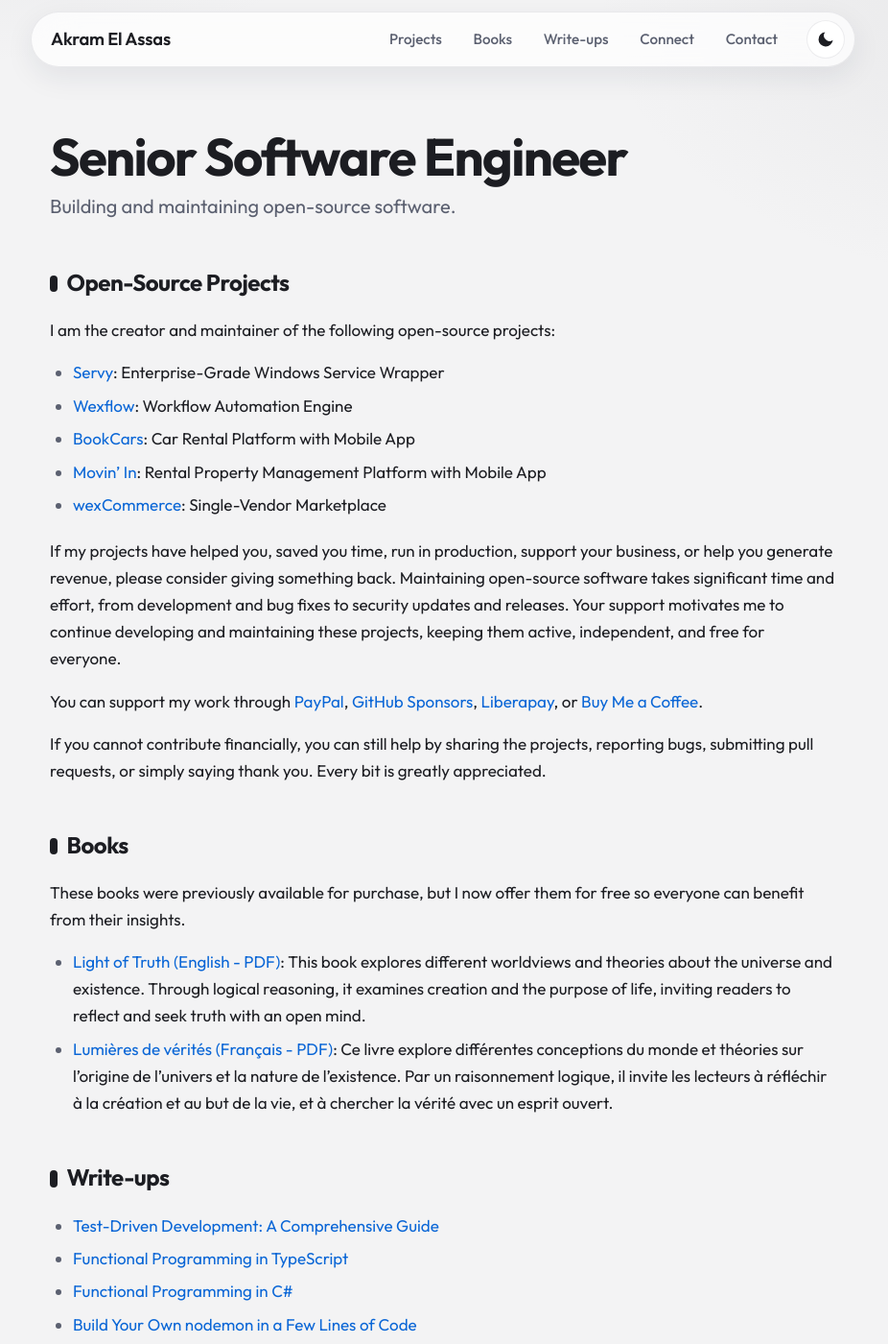
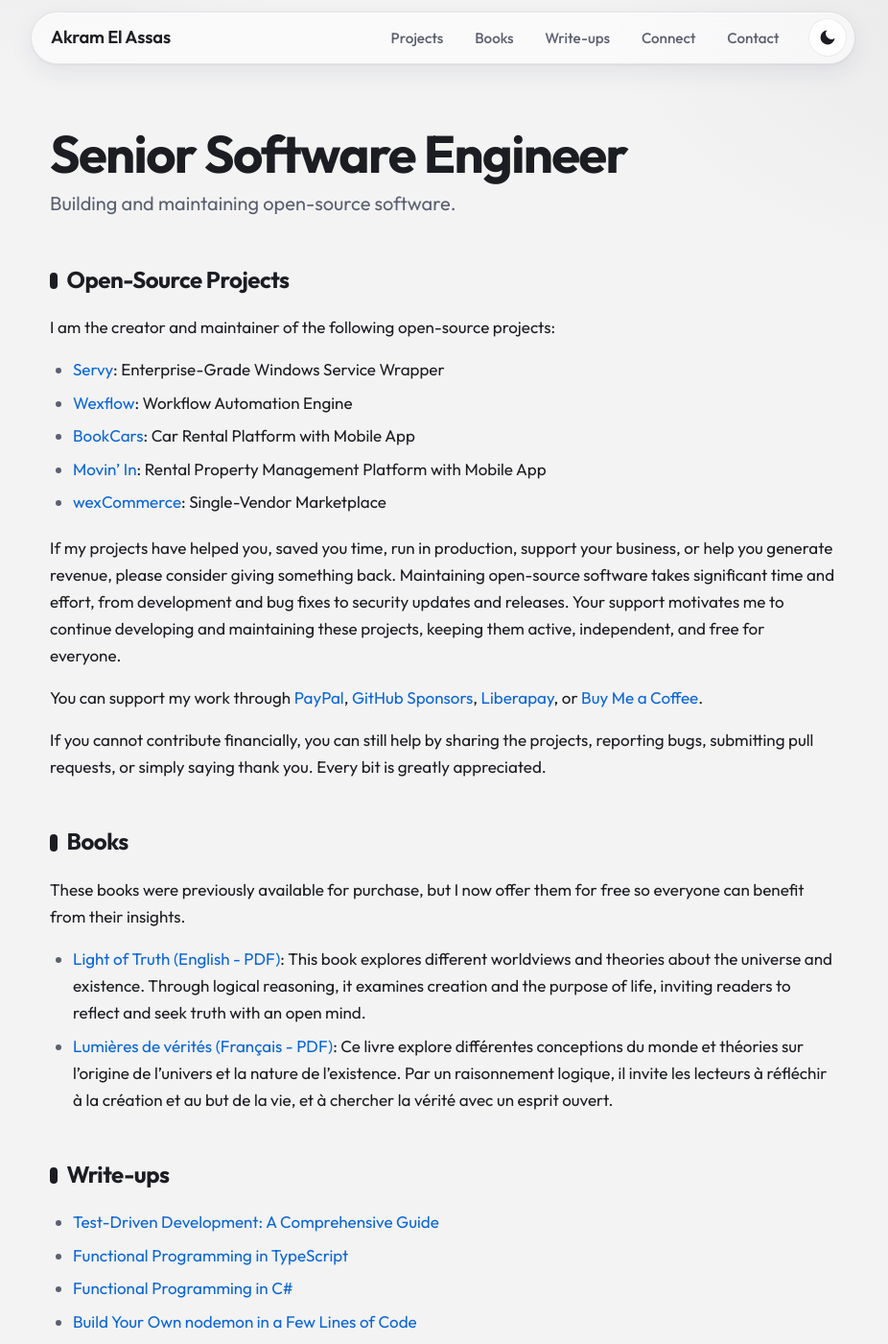
Before and after one commit to aelassas/aelassas.github.io, a Jekyll site: the page built from README.md, in a window 1280 px wide and 1400 px high. Shown: the whole window at 96% size, without its empty margins (178-1104 px from the left). Built offline with Jekyll 4.4.1, drawn with Linux system fonts in a browser that asks for light colours; our own code applies the rules of GitHub Pages for plain Markdown files.

Commit message:
feat: update header style

```diff
--- a/assets/css/style.css
+++ b/assets/css/style.css
@@ -43,6 +43,12 @@
   --glass-border: rgba(20, 24, 40, 0.08);
   --shadow: 0 10px 30px rgba(24, 32, 64, 0.08);
   --shadow-hover: 0 16px 40px rgba(24, 32, 64, 0.14);
+  --header-bg: rgba(255, 255, 255, 0.55);
+  --header-bg-fallback: rgba(255, 255, 255, 0.94);
+  --header-border: rgba(20, 24, 40, 0.1);
+  --header-highlight: rgba(255, 255, 255, 0.7);
+  --header-shadow: 0 1px 2px rgba(24, 32, 64, 0.06), 0 8px 24px rgba(24, 32, 64, 0.08);
+  --accent-tint: rgba(10, 102, 214, 0.1);
   --input-bg: rgba(255, 255, 255, 0.9);
   --input-border: rgba(20, 24, 40, 0.16);
   --focus-ring: rgba(10, 102, 214, 0.35);
@@ -66,6 +72,12 @@
   --glass-border: rgba(255, 255, 255, 0.09);
   --shadow: 0 10px 30px rgba(0, 0, 0, 0.45);
   --shadow-hover: 0 16px 40px rgba(0, 0, 0, 0.6);
+  --header-bg: rgba(30, 30, 36, 0.45);
+  --header-bg-fallback: rgba(24, 24, 30, 0.95);
+  --header-border: rgba(255, 255, 255, 0.12);
+  --header-highlight: rgba(255, 255, 255, 0.08);
+  --header-shadow: 0 1px 2px rgba(0, 0, 0, 0.4), 0 8px 24px rgba(0, 0, 0, 0.4);
+  --accent-tint: rgba(77, 163, 255, 0.16);
   --input-bg: rgba(255, 255, 255, 0.05);
   --input-border: rgba(255, 255, 255, 0.16);
   --focus-ring: rgba(77, 163, 255, 0.4);
@@ -151,13 +163,19 @@ a:hover {
   display: flex;
   align-items: center;
   gap: 1rem;
-  padding: 0.5rem 0.6rem 0.5rem 1.25rem;
-  background: var(--glass);
-  border: 1px solid var(--glass-border);
+  padding: 0.4rem 0.5rem 0.4rem 1.25rem;
+  background: var(--header-bg);
+  border: 1px solid var(--header-border);
   border-radius: 999px;
-  box-shadow: var(--shadow);
-  -webkit-backdrop-filter: blur(20px) saturate(160%);
-  backdrop-filter: blur(20px) saturate(160%);
+  box-shadow: inset 0 1px 0 var(--header-highlight), var(--header-shadow);
+  -webkit-backdrop-filter: blur(22px) saturate(180%);
+  backdrop-filter: blur(22px) saturate(180%);
+}
+
+@supports not ((backdrop-filter: blur(1px)) or (-webkit-backdrop-filter: blur(1px))) {
+  .site-header__inner {
+    background: var(--header-bg-fallback);
+  }
 }
 
 .brand {
@@ -192,12 +210,18 @@ a:hover {
   font-size: 0.95rem;
   font-weight: 500;
   white-space: nowrap;
+  transition: color 0.2s var(--ease), background-color 0.2s var(--ease);
 }
 
 .site-nav a:hover {
-  color: var(--text);
-  background: var(--glass-border);
+  color: var(--accent);
+  background: var(--accent-tint);
   text-decoration: none;
+}
+
+.site-nav a[aria-current="true"] {
+  color: var(--accent);
+  background: var(--accent-tint);
 }
 
 .theme-toggle,
@@ -394,6 +418,18 @@ main > :nth-child(n+6) { animation-delay: 0.15s; }
   gap: 0.25rem 1.25rem;
 }
 
+@keyframes nav-in {
+  from {
+    opacity: 0;
+    transform: translateY(-6px);
+  }
+
+  to {
+    opacity: 1;
+    transform: none;
+  }
+}
+
 @media (max-width: 640px) {
   body {
     font-size: 1rem;
@@ -403,7 +439,7 @@ main > :nth-child(n+6) { animation-delay: 0.15s; }
     flex-wrap: wrap;
     gap: 0.5rem;
     border-radius: var(--radius);
-    padding: 0.6rem 0.75rem 0.6rem 1rem;
+    padding: 0.4rem 0.5rem 0.4rem 1rem;
   }
 
   .brand {
@@ -433,6 +469,7 @@ main > :nth-child(n+6) { animation-delay: 0.15s; }
 
   .js .site-nav.is-open {
     display: flex;
+    animation: nav-in 0.25s var(--ease) both;
   }
 
   .js .site-nav a {
--- a/assets/js/theme-toggle.js
+++ b/assets/js/theme-toggle.js
@@ -54,4 +54,34 @@
     if (desktop.addEventListener) desktop.addEventListener('change', onChange);
     else if (desktop.addListener) desktop.addListener(onChange);
   }
+
+  // Highlight the nav link of the section currently in view
+  var links = nav ? Array.prototype.slice.call(nav.querySelectorAll('a[href^="#"]')) : [];
+  var sections = links.map(function (a) { return document.getElementById(a.getAttribute('href').slice(1)); });
+  if (links.length) {
+    var ticking = false;
+    var update = function () {
+      ticking = false;
+      var current = -1;
+      var atBottom = window.innerHeight + window.scrollY >= document.documentElement.scrollHeight - 2;
+      if (atBottom) {
+        current = links.length - 1;
+      } else {
+        sections.forEach(function (s, i) {
+          if (s && s.getBoundingClientRect().top <= 140) current = i;
+        });
+      }
+      links.forEach(function (a, i) {
+        if (i === current) a.setAttribute('aria-current', 'true');
+        else a.removeAttribute('aria-current');
+      });
+    };
+    window.addEventListener('scroll', function () {
+      if (!ticking) {
+        ticking = true;
+        window.requestAnimationFrame(update);
+      }
+    }, { passive: true });
+    update();
+  }
 })();
```
